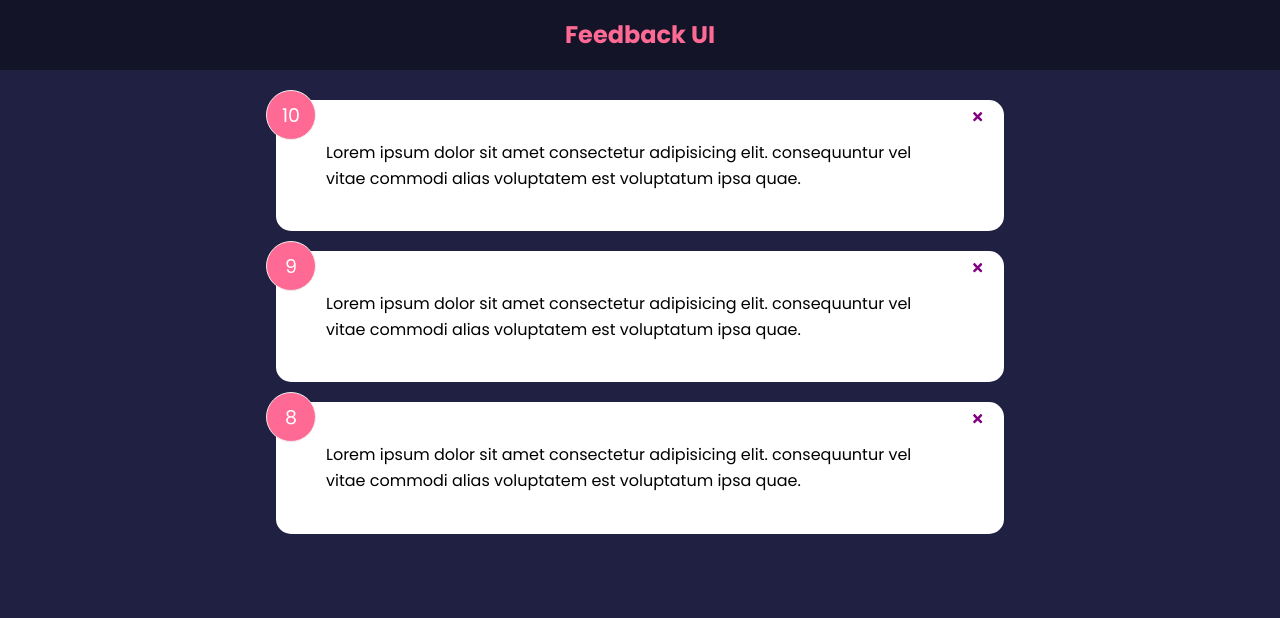
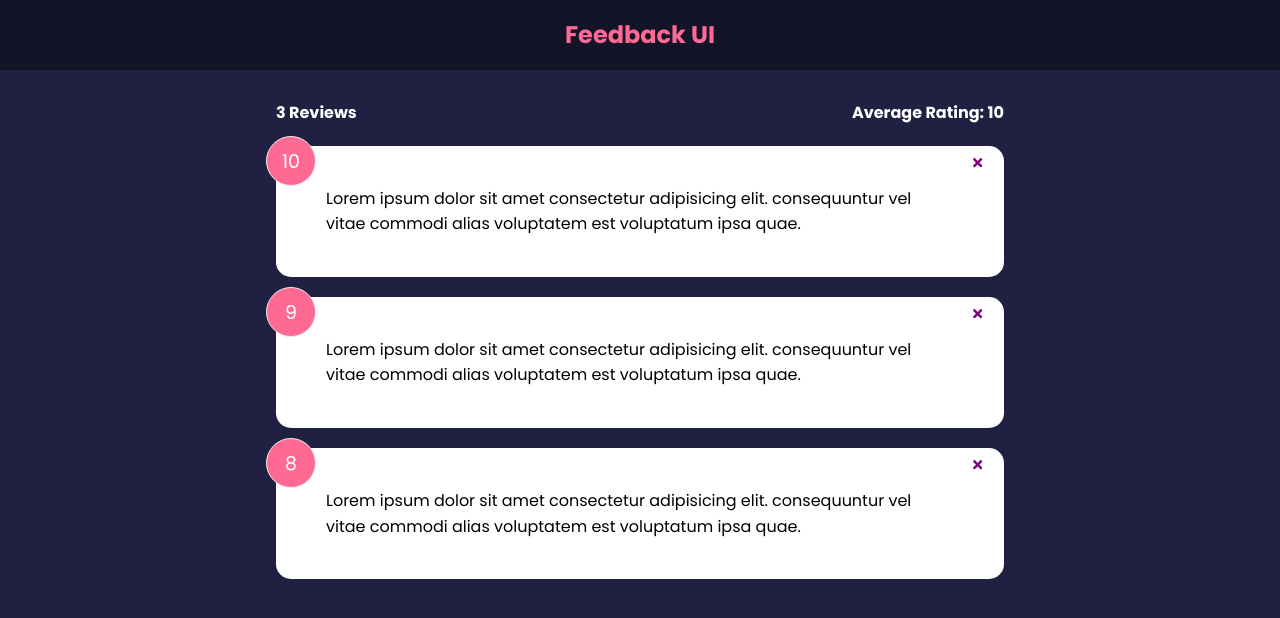
Before and after one commit to sahildhimandesigner/feedback-app, a React (Create React App) app: page / in a window 1280 px wide. Shown: the top 618 px of the page. Built offline with nearby package versions, Linux system fonts and the light colour scheme.

Commit message:
created the feedback stats component and show the stats and rating

```diff
--- a/src/App.js
+++ b/src/App.js
@@ -1,6 +1,7 @@
 import Header from "./components/header";
 import FeedbackList  from "./components/FeedbackList";
 import FeedbackData from './data/FeedbackData'
+import FeedbackState from './components/FeedbackStats'
 import { useState } from "react";
 
 function App(){
@@ -17,6 +18,7 @@
         <>
             <Header />
             <div className="container">
+                <FeedbackState feedback={feedback} />
                 <FeedbackList
                     feedback={feedback}
                     handleDelete={deleteFeedback}
--- /dev/null
+++ b/src/components/FeedbackStats.js
@@ -0,0 +1,10 @@
+function FeedbackStats({ feedback }){
+    return(
+        <div className="feedback-stats">
+            <h4>{feedback.length} Reviews</h4>
+            <h4>Average Rating: 10</h4>
+        </div>
+    )
+}
+
+export default FeedbackStats;
```
